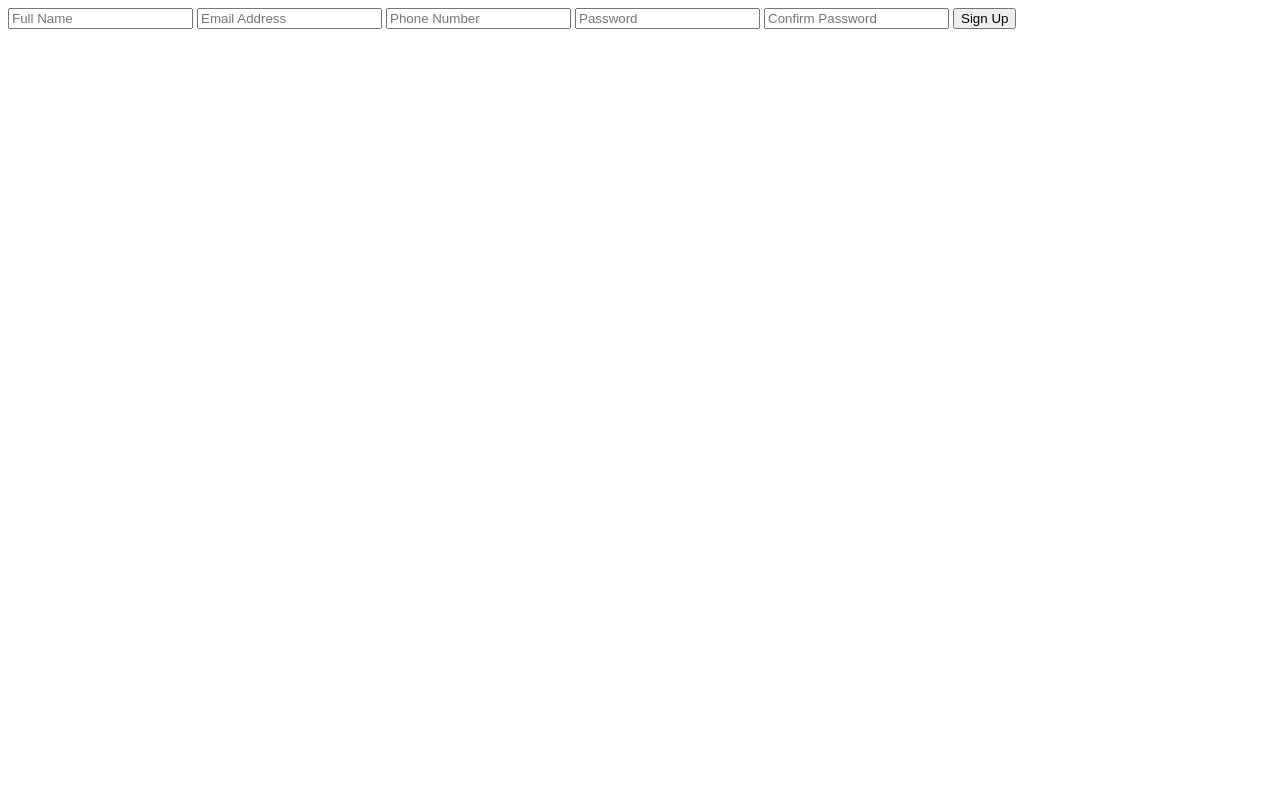
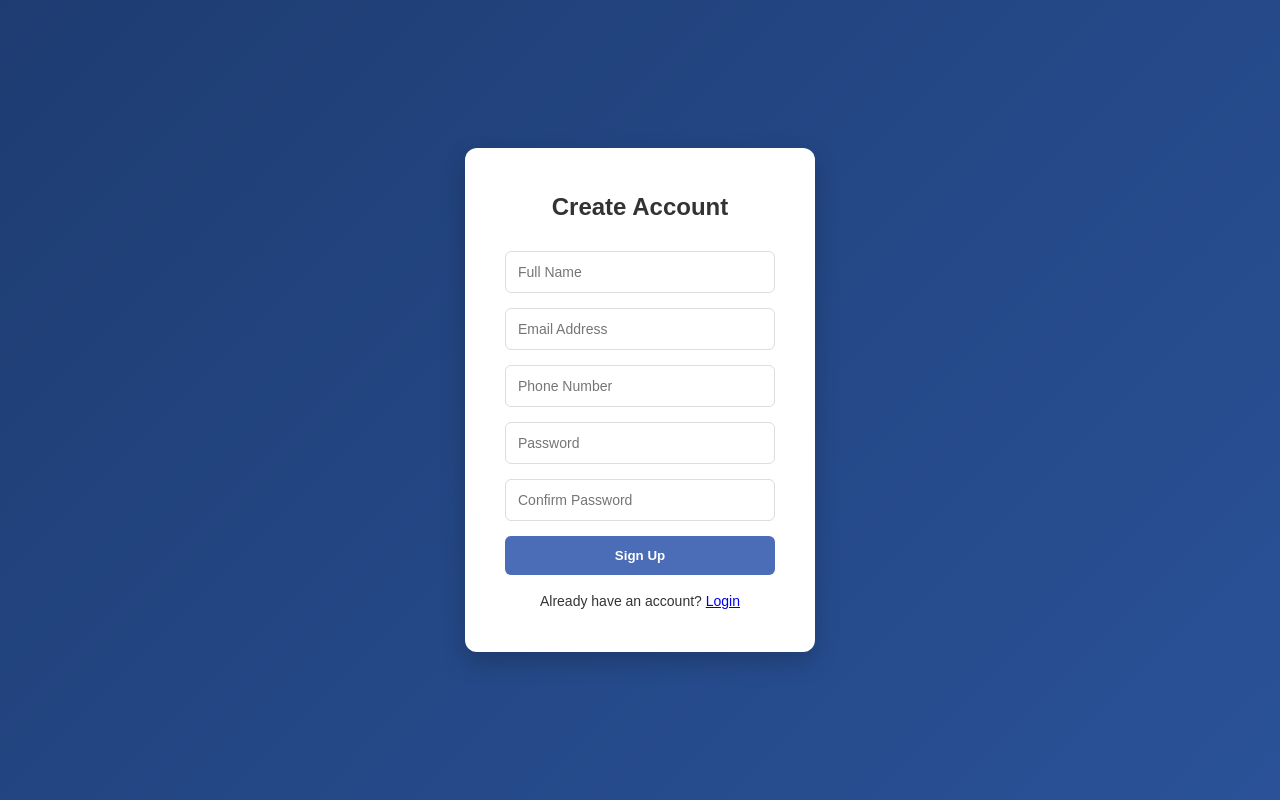
Before and after one commit to Storygems07/Main-StoryGems, a plain HTML site: page signup.html in a window 1280 px wide. Drawn offline with Linux system fonts and the light colour scheme.

Commit message:
Update signup.html

```diff
--- a/signup.html
+++ b/signup.html
@@ -1,3 +1,15 @@
+<!DOCTYPE html>
+<html lang="en">
+<head>
+    <meta charset="UTF-8">
+    <title>Signup - StoryGems</title>
+    <link rel="stylesheet" href="css/style.css">
+</head>
+<body class="auth-body">
+
+<div class="auth-container">
+    <h2>Create Account</h2>
+
 <form id="signupForm">
     <input type="text" id="name" placeholder="Full Name" required>
 
@@ -11,3 +23,10 @@
 
     <button type="submit">Sign Up</button>
 </form>
+
+    <p>Already have an account? <a href="login.html">Login</a></p>
+</div>
+
+<script src="js/main.js"></script>
+</body>
+</html>
```
